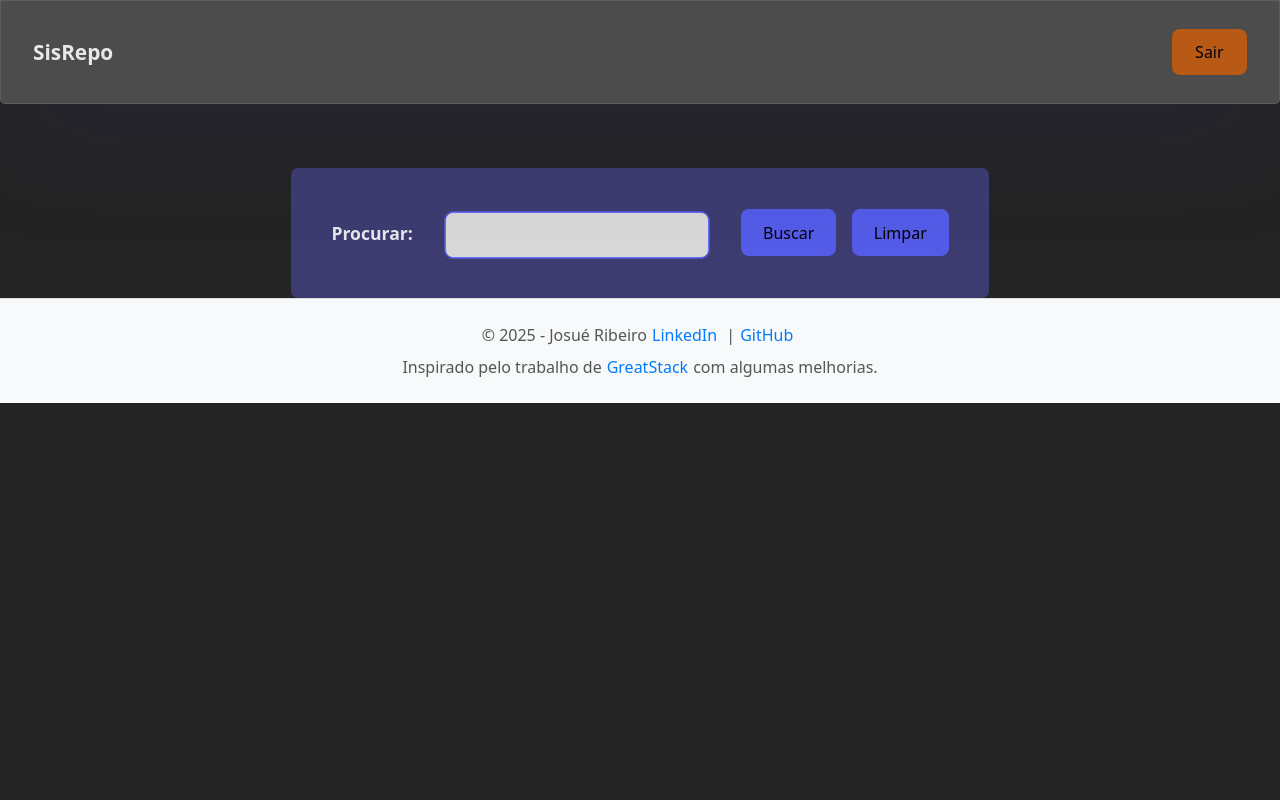
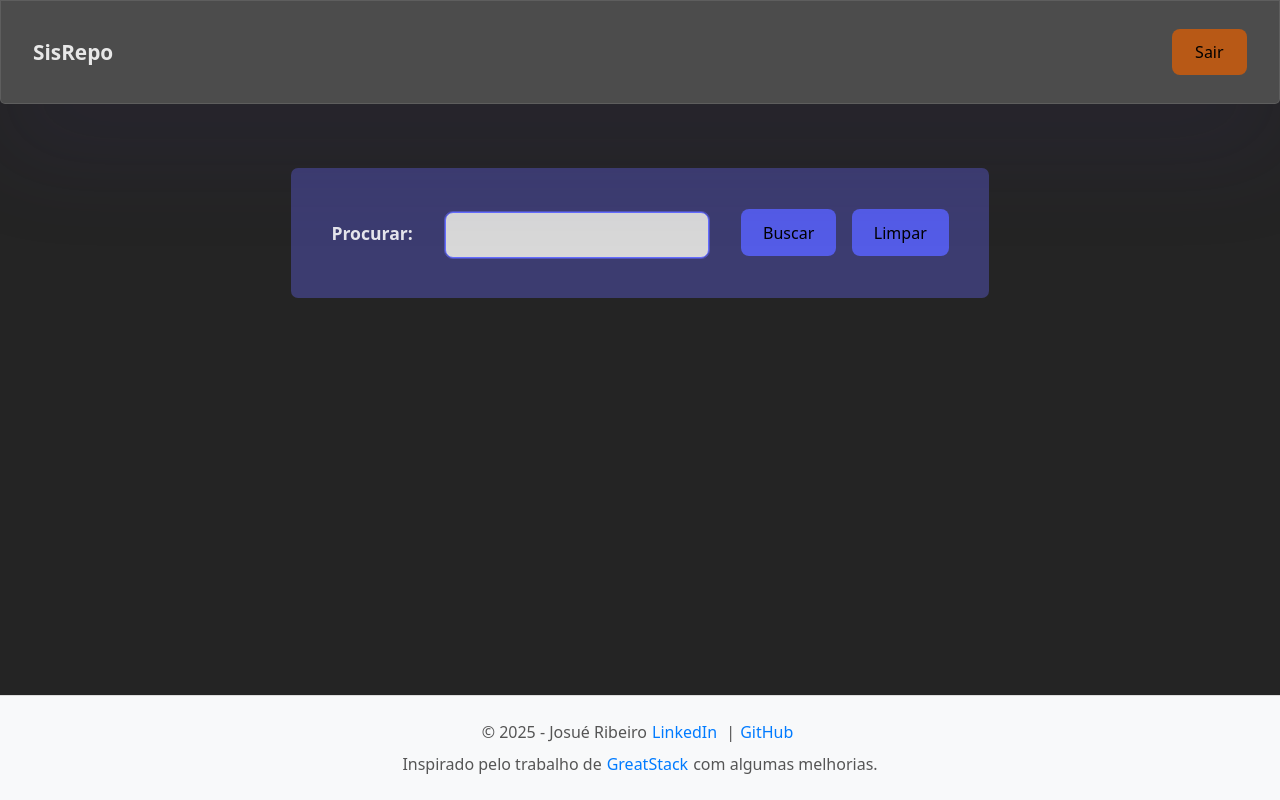
Before and after one commit to Jreng7/projects, a React (Vite) app in the folder gerenciamento_repositorios/frontend/: page / in a window 1280 px wide. Built offline with nearby package versions, Linux system fonts and the light colour scheme.

Commit message:
style: Ajuster no App.jsx para ser altura necessária

```diff
--- a/gerenciamento_repositorios/frontend/src/App.jsx
+++ b/gerenciamento_repositorios/frontend/src/App.jsx
@@ -3,10 +3,10 @@ import Footer from './components/Footer/Footer'
 
 function App() {
   return (
-    <>
+    <div className="app-container">
       <AppRoutes />
       <Footer />
-    </>
+    </div>
   )
 }
 
--- a/gerenciamento_repositorios/frontend/src/components/Footer/style.css
+++ b/gerenciamento_repositorios/frontend/src/components/Footer/style.css
@@ -2,11 +2,9 @@ footer {
   display: flex;
   align-items: center;
   flex-direction: column;
-
   width: 100%;
   padding: 20px 0;
   padding: 10;
-
   background-color: #f8f9fa;
   color: #555;
   border-top: solid 1px #ddd;
--- a/gerenciamento_repositorios/frontend/src/index.css
+++ b/gerenciamento_repositorios/frontend/src/index.css
@@ -22,7 +22,6 @@ a:hover {
 
 html {
   box-sizing: border-box;
-  overflow: hidden;
 }
 
 *, *:before, *:after {
@@ -38,6 +37,12 @@ body {
 
   margin: 0;
   padding: 0;
+}
+
+.app-container {
+  min-height: 100vh;
+  display: flex;
+  flex-direction: column;
 }
 
 h1 {
```
